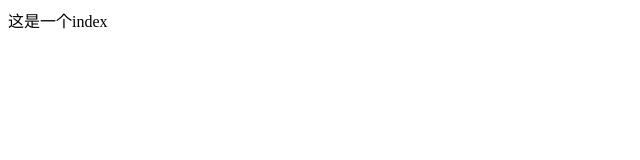
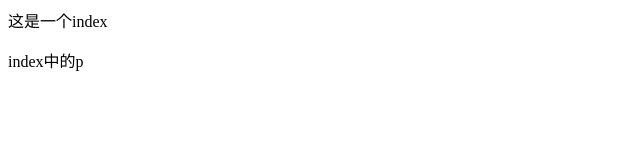
Before and after one commit to keep1224/silence, a plain HTML site: page index.html in a window 1280 px wide. Shown: the full height of the page, 0-640 px from the left. Drawn offline with Linux system fonts and the light colour scheme.

Commit message:
这是index中的p

```diff
--- a/index.html
+++ b/index.html
@@ -8,5 +8,6 @@
 </head>
 <body>
     <div>这是一个index</div>
+    <p>index中的p</p>
 </body>
 </html>
```
